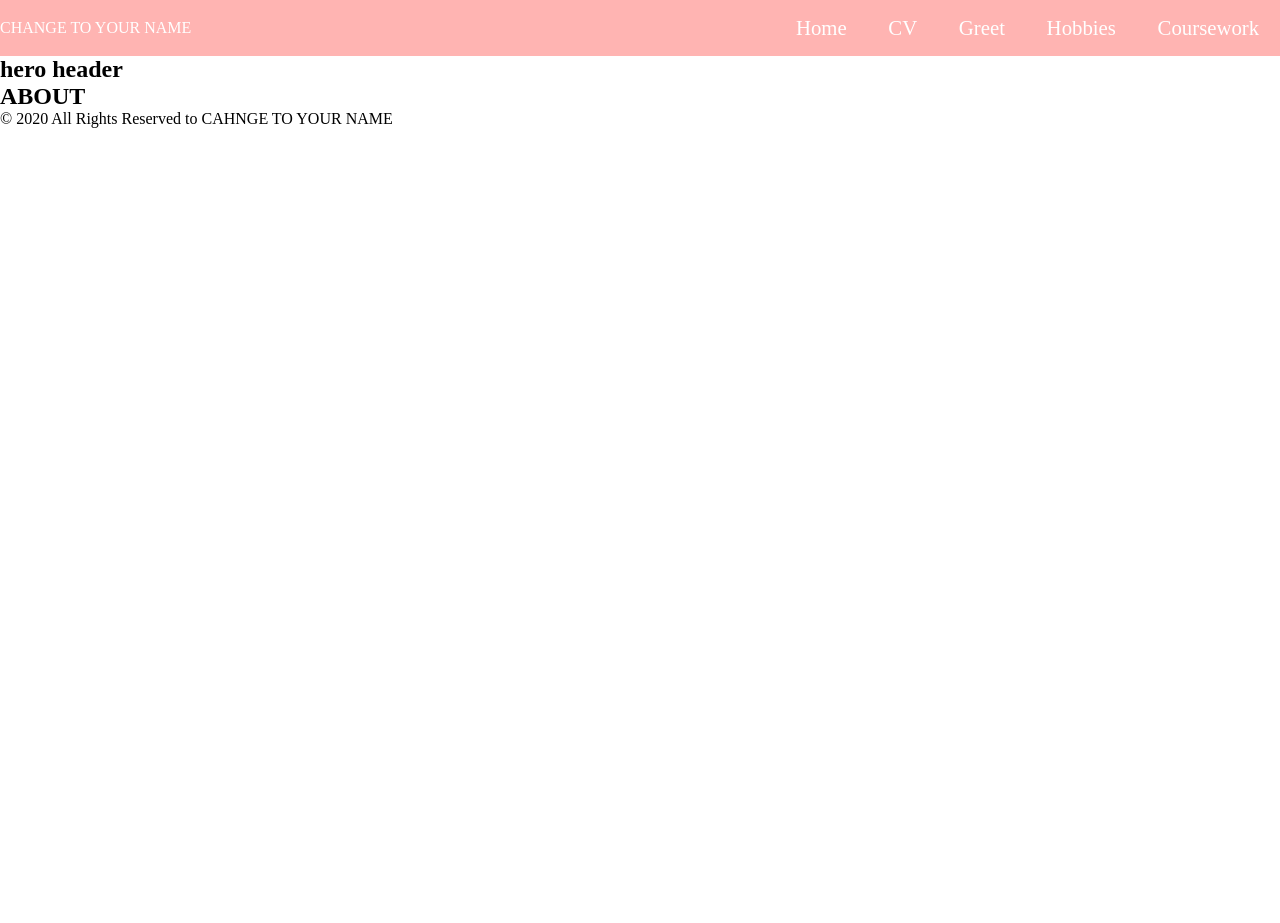
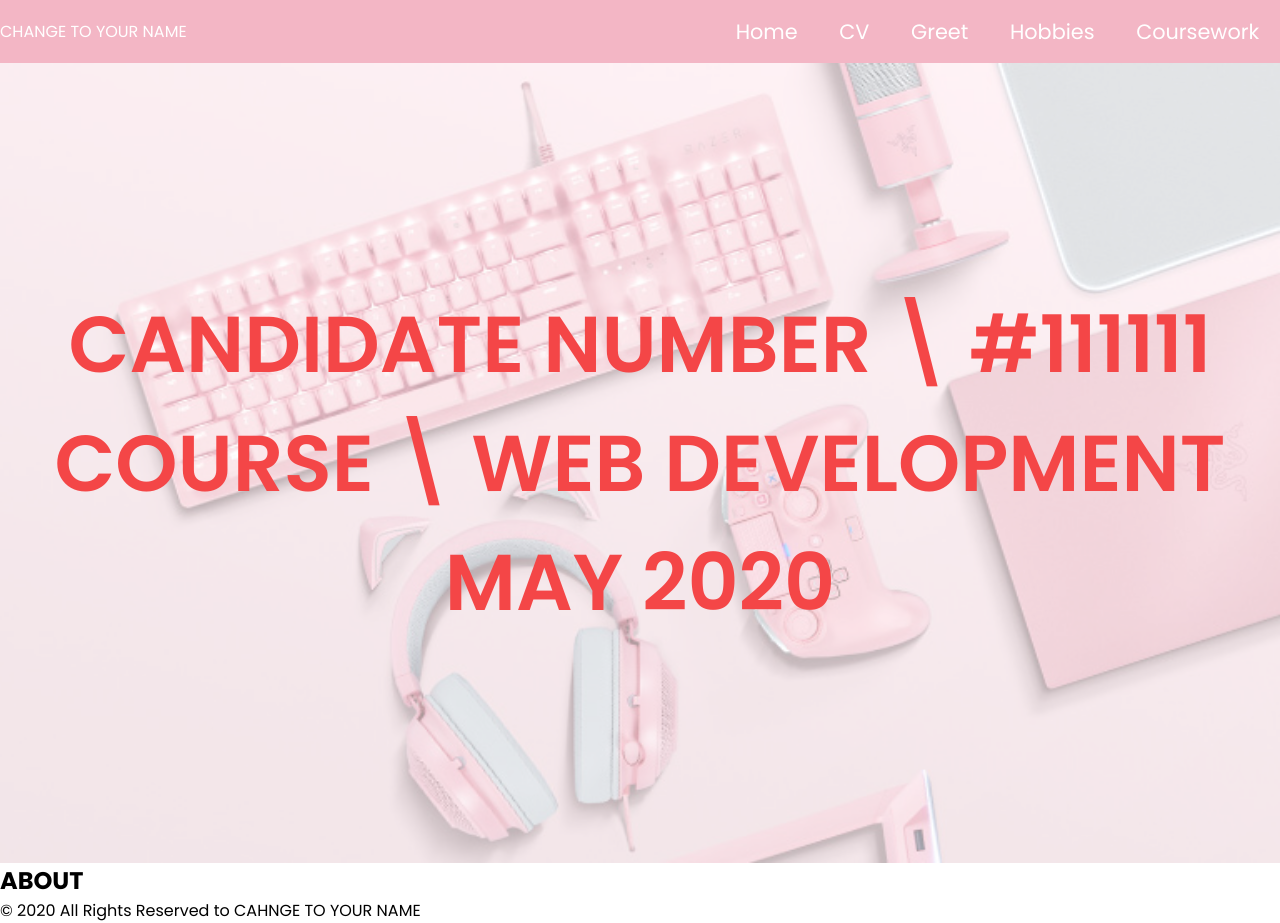
Before and after one commit to AimanAlmureish/FastPortfolio, a plain HTML site: page index.html in a window 1280 px wide. Before the commit the page ends 800 px from the top, so only its background shows below. Drawn offline with Linux system fonts and the light colour scheme.

Commit message:
Finish hero header

```diff
--- a/css/style.css
+++ b/css/style.css
@@ -7,8 +7,12 @@ html {
   scroll-behavior: smooth;
 }
 
+body {
+  font-family: "Poppins", sans-serif;
+}
+
 header {
-    background-color: rgba(255, 173, 170, 0.904)
+  background-color: #f3b6c5;
 }
 
 nav {
@@ -33,9 +37,48 @@ nav li {
 nav a {
   text-decoration: none;
   color: white;
+  transition: all 0.3s;
 }
 
 nav a:hover {
   text-decoration: none;
-    color: red;
+  color: #f44647;
+  transition: all 0.3s;
 }
+
+/* HEROHEADER */
+
+.heroheader {
+  background-image: url("../img/heroheader.jpg");
+  background-repeat: no-repeat;
+  background-size: cover;
+  height: 100vh;
+  width: 100%;
+}
+
+.heroheader::before {
+  content: "";
+  position: absolute;
+  background-color: white;
+  opacity: 0.6;
+  width: 100%;
+  height: 100vh;
+}
+
+.heroText {
+  width: 100%;
+  height: 100vh;
+  font-size: 3.3em;
+  text-transform: uppercase;
+  display: flex;
+  align-items: center;
+  justify-content: center;
+  position: relative;
+  z-index: 9999;
+  color: #f44647;
+  text-align: center;
+}
+
+.heroText h1 {
+  font-weight: 600;
+}
--- a/index.html
+++ b/index.html
@@ -1,10 +1,15 @@
 <!DOCTYPE html>
 <html lang="en">
+  <head>
+    <meta charset="UTF-8" />
+    <meta name="viewport" content="width=device-width, initial-scale=1.0" />
+    <link rel="stylesheet" href="./css/style.css" />
+    <link
+      href="https://fonts.googleapis.com/css?family=Poppins:100,300,400,500,,600,700"
+      rel="stylesheet"
+      type="text/css"
+    />
 
-<head>
-    <meta charset="UTF-8">
-    <meta name="viewport" content="width=device-width, initial-scale=1.0">
-    <link rel="stylesheet" href="./css/style.css">
     <title>My Website</title>
   </head>
 
@@ -33,7 +38,13 @@
     </header>
     <main>
       <section class="heroheader">
-            <h1>hero header</h1>
+        <div class="heroText">
+          <h1>
+            candidate number \ #111111 <br />
+            course \ web development <br />
+            MAY 2020
+          </h1>
+        </div>
       </section>
 
       <section class="about">
@@ -41,8 +52,9 @@
       </section>
     </main>
     <footer>
-        <div class="copyrights">© 2020 All Rights Reserved to CAHNGE TO YOUR NAME</div>
+      <div class="copyrights">
+        © 2020 All Rights Reserved to CAHNGE TO YOUR NAME
+      </div>
     </footer>
   </body>
-
 </html>
```
Lines whose indentation alone changed are shown as unchanged.
